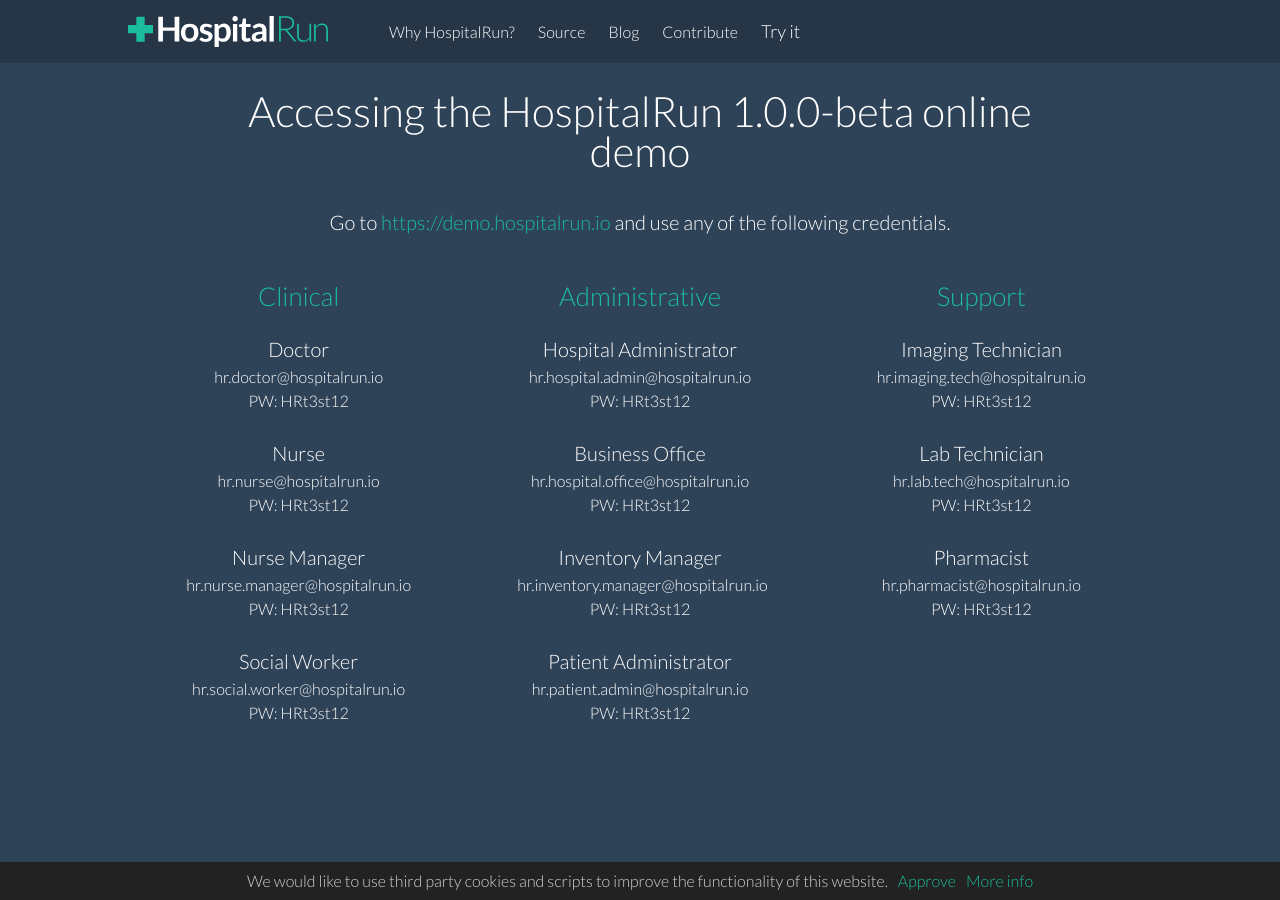
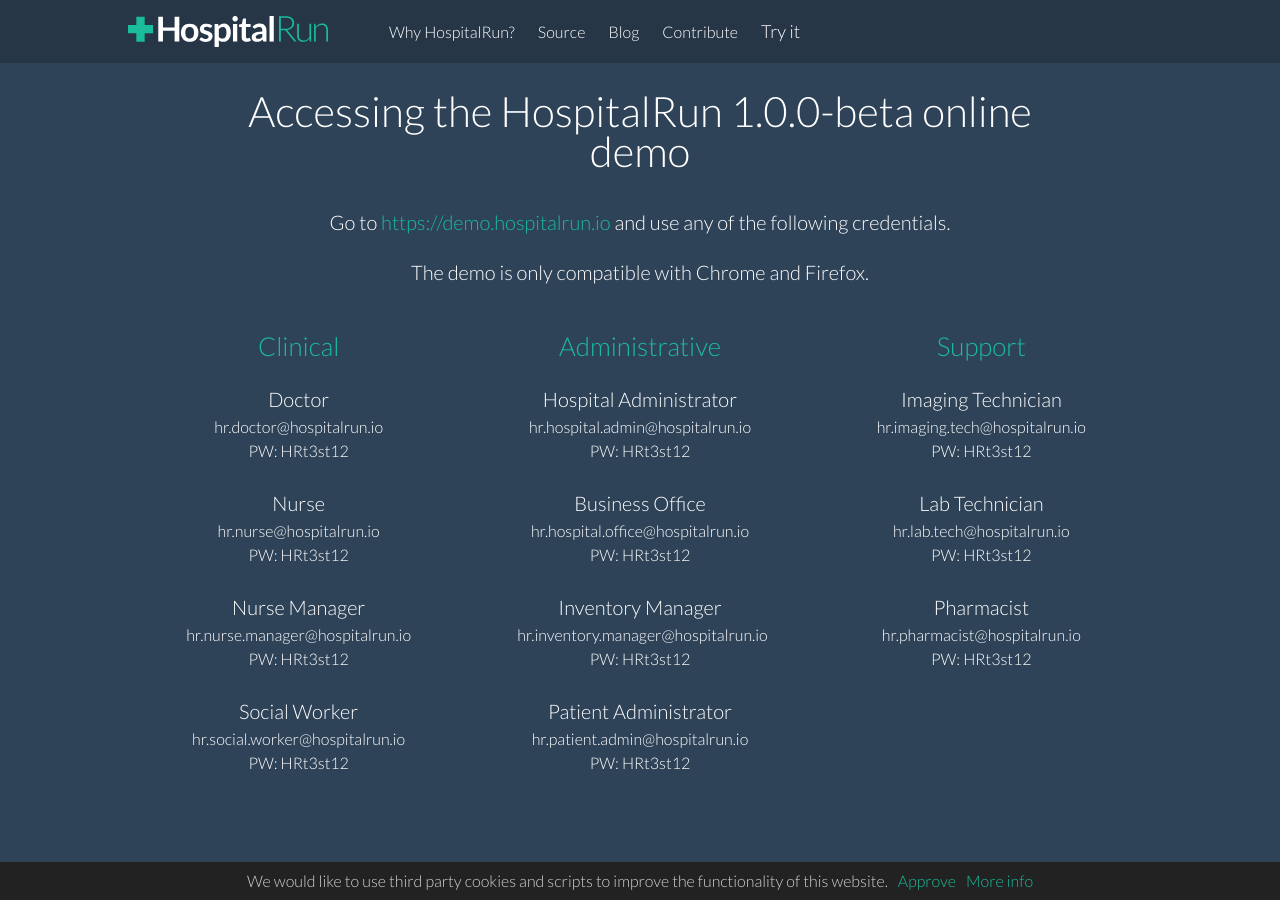
Before and after one commit to HospitalRun/hospitalrun.io, a Jekyll site: the page built from demo/index.md, in a window 1280 px wide. Built offline with Jekyll 4.4.1, drawn with Linux system fonts in a browser that asks for light colours; nearby versions of some CDN libraries.

Commit message:
Update index.md

```diff
--- a/demo/index.md
+++ b/demo/index.md
@@ -6,6 +6,7 @@ layout: default
 <div class="tryit-hero">
   <h1 class="hero-heading">Accessing the HospitalRun 1.0.0-beta online demo</h1>
   <p>Go to <a href="https://demo.hospitalrun.io" target="_blank" rel="noopener" >https://demo.hospitalrun.io</a> and use any of the following credentials.</p>
+  <p>The demo is only compatible with Chrome and Firefox.</p>
 </div>
 
 <div class="tryit-content">
```
